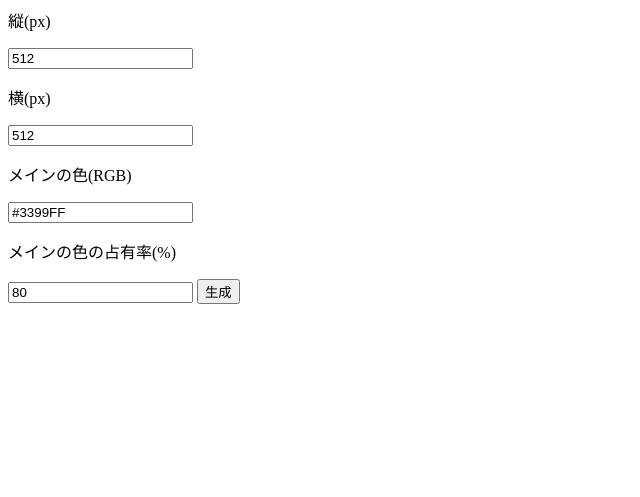
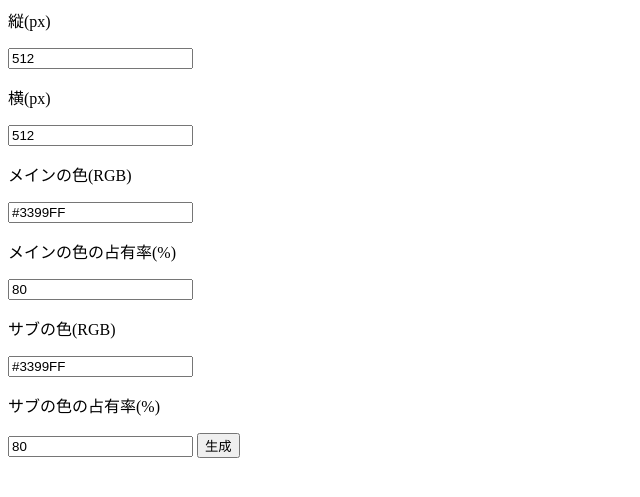
Before and after one commit to meicich/rand_image, a Flask app: page / in a window 1280 px wide. Shown: the top 497 px of the page, without its empty margins (0-640 px from the left). Run offline with Flask 2, Linux system fonts and the light colour scheme; some libraries are stand-ins or nearby versions.

Commit message:
サブカラーを追加

```diff
--- a/app.py
+++ b/app.py
@@ -17,15 +17,22 @@ def gen():
     r = int(c[1]+c[2], 16)
     g = int(c[3]+c[4], 16)
     b = int(c[5]+c[6], 16)
+    c = request.form['color2']
+    r2 = int(c[1]+c[2], 16)
+    g2 = int(c[3]+c[4], 16)
+    b2 = int(c[5]+c[6], 16)
     p = int(request.form['colorPar'])
+    p2 = int(request.form['colorPar2'])
     img = Image.new("RGB", (w, h))
     iid = uuid.uuid4()
     iid = str(iid)
     for i in range(h):
         for j in range(w):
-            r = random.randint(0, 100)
+            r = random.randint(0, 99)
             if r < p:
                 img.putpixel((j,i),(r,g,b))
+            elif r < p+p2:
+                img.putpixel((j,i),(r2,g2,b2))
             else:
                 img.putpixel(
                     (j,i),
--- a/templates/index.html
+++ b/templates/index.html
@@ -17,6 +17,14 @@
         メインの色の占有率(%)
     </p>
     <input type="numbar" value=80 id="colorPar" name="colorPar" />
+    <p>
+        サブの色(RGB)
+    </p>
+    <input value="#3399FF" id="color2" name="color2" data-jscolor="{}">
+    <p>
+        サブの色の占有率(%)
+    </p>
+    <input type="numbar" value=80 id="colorPar2" name="colorPar2" />
     <button id="submit-button" type="button">生成</button>
 </form>
 
```
Also changed, not shown: output/54bc1671-a160-441f-ae33-d976e897c27f.png (added), output/6c56d9b8-2884-4ca7-9cb5-571e650e2994.png (added), output/910833cc-1bf6-41bd-abae-a27282b53362.png (added), output/cde1c66d-9e41-4b7c-95a9-86b199e9aaf4.png (added).
